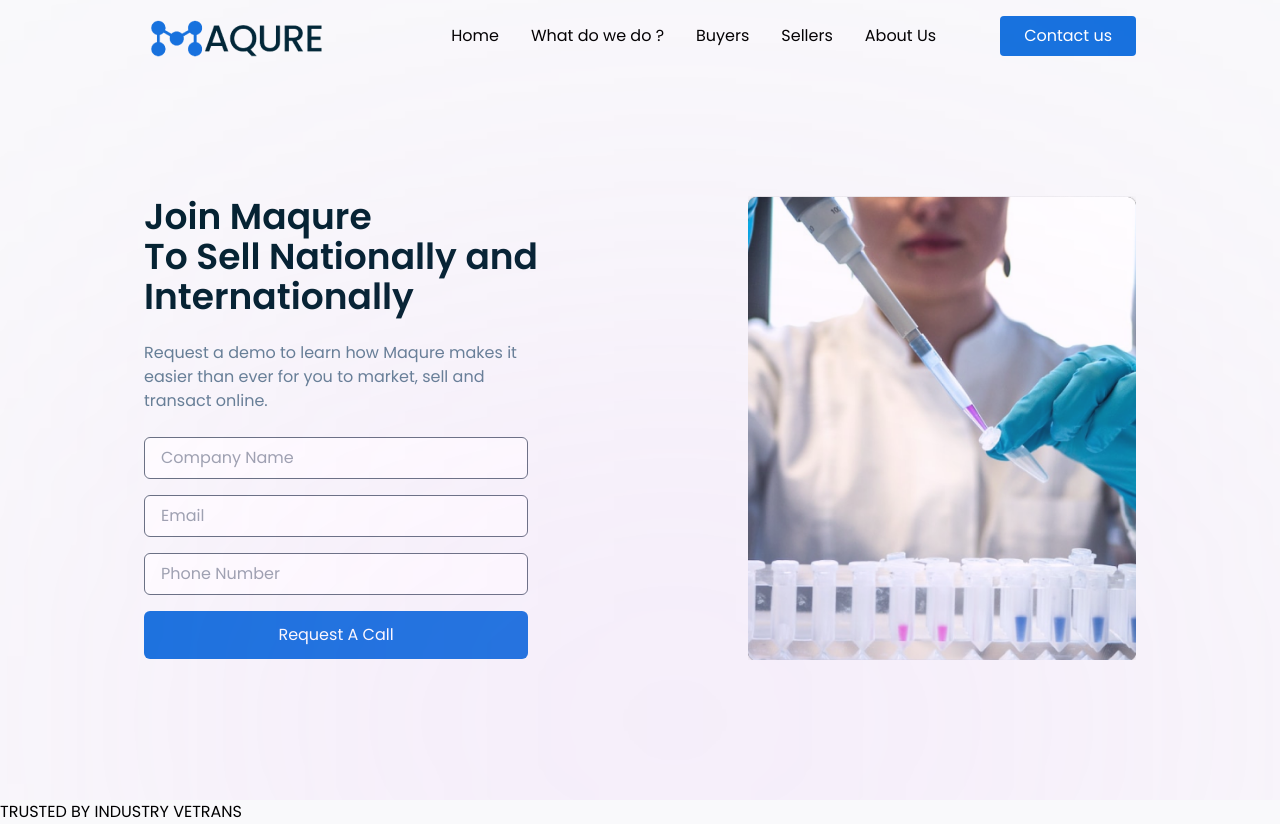
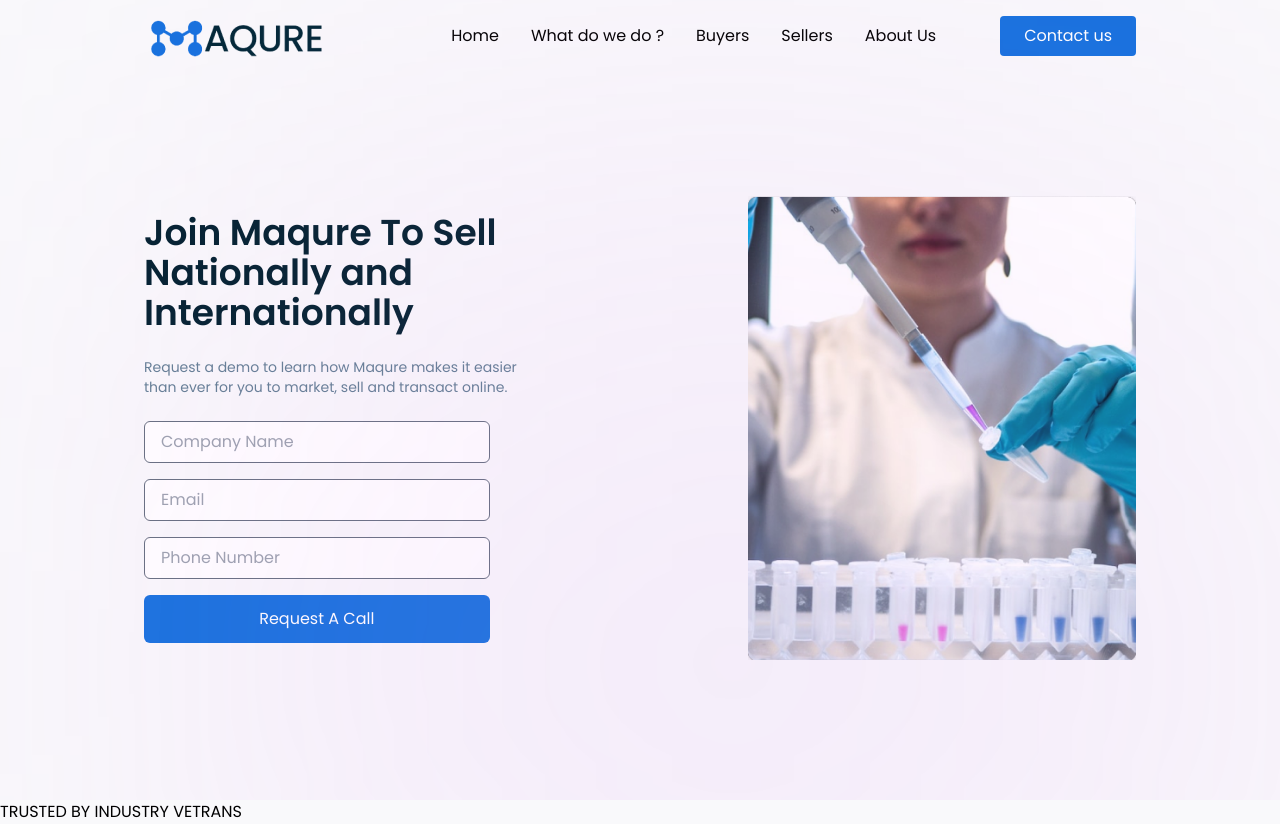
Before and after one commit to maheshpatil132/internship_frontend, a React (Create React App) app: page /onboard in a window 1280 px wide. Built offline with nearby package versions, Linux system fonts and the light colour scheme.

Commit message:
added routing

```diff
--- a/src/components/Home/BuyerBox.js
+++ b/src/components/Home/BuyerBox.js
@@ -26,7 +26,7 @@ const BuyerBox = ({ color, icon, icon_set ,growth }) => {
         <h1 className=' my-2 text-2xl'>Rs 123456</h1>
         <h2 className=' text-sm font-medium text-buyer-small_heading '>Total Purchase</h2>
       </div>
-      <div className={`growth ${color} flex justify-between items-center w-full gap-2 mx-auto my-4 border px-8 py-1 rounded-md text-sm`}>
+      <div className={`growth ${color} flex justify-around items-center px-2 w-full gap-2 mx-auto my-4 border py-1 rounded-md text-sm`}>
         <span className="span_1">12%</span>
         <span className="span_2">12% from last 1 week</span>
         {
--- a/src/components/ProdDerc.js.js
+++ b/src/components/ProdDerc.js.js
@@ -21,37 +21,37 @@ function ProdDecr() {
 						<div className="w-20 h-20 bg-black mr-5">
 						</div>
 
-						<div class="flex align-middle justify-center"><h1 class="my-auto text-2xl font-bold">TITANIUM DIOXIDE 960</h1></div>
+						<div className="flex align-middle justify-center"><h1 className="my-auto text-2xl font-bold">TITANIUM DIOXIDE 960</h1></div>
 					</div>
 
 					{/* Technical Description */}
 					<div className='mt-10'>
 						<div className="flex">
 							<div className="py-3 px-4 rounded prod_bag  w-1/4">
-								<p class="font-xs">Substance</p>
-								<h3 class="font-xl">Titanium Dioxide (Rutile)</h3>
+								<p className="font-xs">Substance</p>
+								<h3 className="font-xl">Titanium Dioxide (Rutile)</h3>
 							</div>
 							<div className="py-3 mx-6 px-4 rounded prod_bag w-1/10">
-								<p class="font-xs">Substance</p>
-								<h3 class="font-xl">Name</h3>
+								<p className="font-xs">Substance</p>
+								<h3 className="font-xl">Name</h3>
 							</div>
 							<div className="py-3 px-4 rounded  prod_bag w-1/10">
-								<p class="font-xs">Substance</p>
-								<h3 class="font-xl">Name</h3>
+								<p className="font-xs">Substance</p>
+								<h3 className="font-xl">Name</h3>
 							</div>
 						</div>
 						<div className="flex mt-6">
 							<div className="py-3 px-4 prod_bag rounded w-1/4">
-								<p class="font-xs">Substance</p>
-								<h3 class="font-xl">Name</h3>
+								<p className="font-xs">Substance</p>
+								<h3 className="font-xl">Name</h3>
 							</div>
 							<div className="py-3 mx-6 px-4 rounded prod_bag w-1/10">
-								<p class="font-xs">Substance</p>
-								<h3 class="font-xl">Name</h3>
+								<p className="font-xs">Substance</p>
+								<h3 className="font-xl">Name</h3>
 							</div>
 							<div className="py-3 px-4 rounded prod_bag w-1/10">
-								<p class="font-xs">Substance</p>
-								<h3 class="font-xl">Name</h3>
+								<p className="font-xs">Substance</p>
+								<h3 className="font-xl">Name</h3>
 							</div>
 						</div>
 					</div>
--- a/src/index.css
+++ b/src/index.css
@@ -11,7 +11,7 @@ body {
   margin: 0;
   padding: 0;
   box-sizing: border-box;
-  /* min-width: 1320px; */
+  min-width: 1280px;
   background-color: #F9F9FB;
 }
 
@@ -112,16 +112,15 @@ body {
 
 }
 
+.gredient{
 
-.main_seller {
-
-  position: absolute;
-  width: 1050px;
-  height: 100%;
-  left: 150px;
-  top: 40%;
-  background-color: #32009B;
-  background: radial-gradient(41.47% 41.47% at 50% 50%, rgba(169, 221, 254, 0.3) 2.4%, rgba(169, 221, 254, 0.054) 26.35%, rgba(226, 118, 243, 0.114) 59.69%);
-  filter: blur(235px);
+    position: absolute;
+    width: 1050px;
+    height: 1050px;
+    left: 208px;
+    top: 138px;
+    background: radial-gradient(41.47% 41.47% at 50% 50%, rgba(169, 221, 254, 0.3) 2.4%, rgba(169, 221, 254, 0.054) 26.35%, rgba(226, 118, 243, 0.114) 59.69%);
+   filter: blur(235px);
+   z-index: 0;
 
 }
--- a/src/pages/MainPage/SellerOnBoard/SellerPage.js
+++ b/src/pages/MainPage/SellerOnBoard/SellerPage.js
@@ -4,20 +4,22 @@ import img from '../../../images/onboard.png'
 
 const SellerPage = () => {
     return (
-        <div className=' flex flex-col'>
+        <div className=' relative flex flex-col'>
 
             {/* home div */}
-            <div className=' relative px-36 py-2 h-screen flex flex-col overflow-hidden'>
+
+            <div className= ' relative overflow-hidden px-36 py-2 h-screen flex flex-col'>
+            <div className=' gredient'></div>
                 <MainHeading />
                 <div className=' flex-1 flex justify-between items-center'>
                     <div className="left flex flex-col gap-6 w-2/5">
-                        <h1 className=' font-semibold text-4xl text-[#00212F]'>Join Maqure <br />
-                            To Sell Nationally and <br /> Internationally</h1>
+                        <h1 className=' font-semibold text-4xl text-[#00212F]'>Join Maqure
+                            To Sell Nationally and  Internationally</h1>
 
-                        <p className=' text-base text-buyer-text-color'>Request a demo to learn how Maqure makes it easier than ever for you to market, sell and transact online.
+                        <p className=' text-sm text-buyer-text-color'>Request a demo to learn how Maqure makes it easier than ever for you to market, sell and transact online.
                         </p>
-                        <div className=' w-96'>
-                            <form action="" className=' flex flex-col gap-4'>
+                        <div className=''>
+                            <form action="" className=' flex flex-col gap-4 w-[21.6rem]'>
                                 <input type="text" className=' border-[#667080] rounded-md py-2 px-4 border outline-none' placeholder='Company Name' />
                                 <input type="text" className=' border-[#667080] rounded-md py-2 px-4 border outline-none' placeholder='Email ' />
                                 <input type="text" className=' border-[#667080] rounded-md py-2 px-4 border outline-none' placeholder='Phone Number' />
@@ -30,9 +32,7 @@ const SellerPage = () => {
                     </div>
                 </div>
 
-                <div className='main_seller'>
 
-                </div>
 
             </div>
 
```
